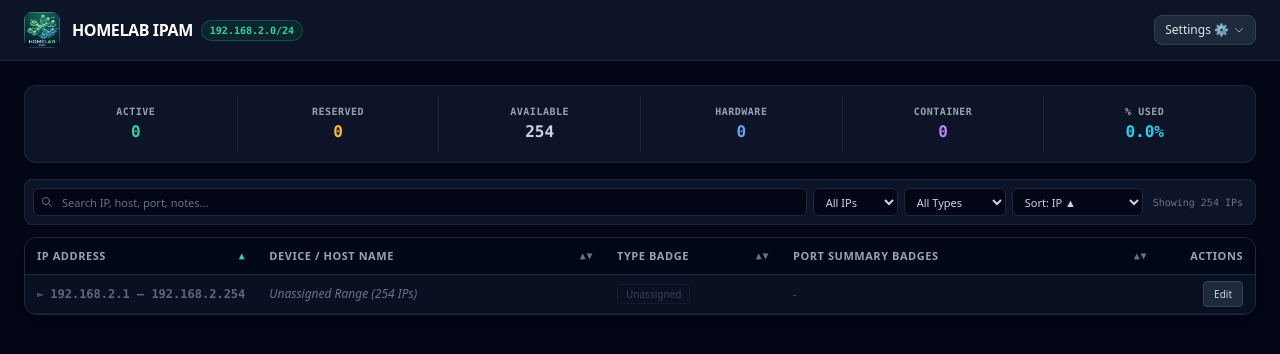
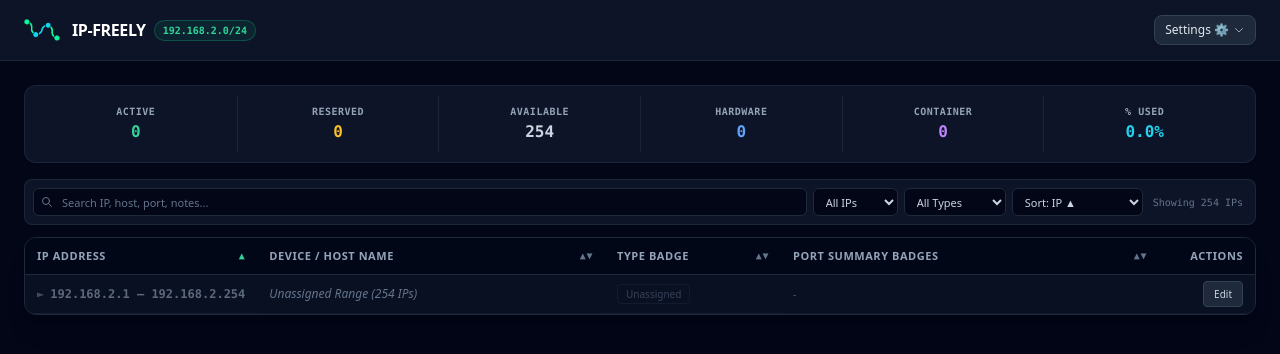
Before and after one commit to mattomeo15/homelab-ipam, a FastAPI app: page / in a window 1280 px wide. Shown: the top 354 px of the page. Run offline with FastAPI, Linux system fonts and the light colour scheme; data comes from the database, SQL or seed files in the repository; parts of the project's set-up code (start-up, migrations or seed data) failed here and were passed over; some libraries are stand-ins or nearby versions.

Commit message:
refactor: rename application to IP-Freely
Update application branding and metadata across backend, frontend, and export templates.

```diff
--- a/exporter.py
+++ b/exporter.py
@@ -7,7 +7,7 @@ def generate_markdown_export(ip_records: List[Dict[str, Any]], subnet: str = "19
     total_services = sum(len(r.get("services", [])) for r in active_records)
 
     md = []
-    md.append(f"# Homelab IPAM Inventory - {subnet}\n")
+    md.append(f"# IP-Freely Inventory - {subnet}\n")
     md.append(f"**Total IPs Tracked:** {len(ip_records)} | **Active/Reserved:** {len(active_records)} | **Free:** {len(free_records)} | **Discovered Services:** {total_services}\n")
     md.append("---\n")
 
@@ -60,7 +60,7 @@ def generate_markdown_export(ip_records: List[Dict[str, Any]], subnet: str = "19
             ip_chips += f" ...and {len(free_ips) - 30} more."
         md.append(ip_chips + "\n")
 
-    md.append("\n*Generated by Homelab IPAM Auto-Discovery Engine*\n")
+    md.append("\n*Generated by IP-Freely Auto-Discovery Engine*\n")
     return "\n".join(md)
 
 
@@ -70,7 +70,7 @@ def generate_text_export(ip_records: List[Dict[str, Any]], subnet: str = "192.16
 
     txt = []
     txt.append("=========================================================================")
-    txt.append(f"                      HOMELAB IPAM NETWORK REPORT                        ")
+    txt.append(f"                        IP-FREELY NETWORK REPORT                         ")
     txt.append(f" Subnet: {subnet}                                                       ")
     txt.append(f" Active: {len(active_records):<3} | Reserved: {sum(1 for r in ip_records if r.get('status')=='Reserved'):<3} | Free: {len(free_records):<3} | Total: {len(ip_records)}")
     txt.append("=========================================================================\n")
--- a/index.html
+++ b/index.html
@@ -3,9 +3,9 @@
   <head>
     <meta charset="UTF-8" />
     <meta name="viewport" content="width=device-width, initial-scale=1.0" />
-    <title>Homelab IPAM</title>
-    <link rel="icon" type="image/png" href="/favicon.png" />
-    <link rel="apple-touch-icon" href="/favicon.png" />
+    <title>IP-Freely</title>
+    <link rel="icon" type="image/png" href="/logo.png" />
+    <link rel="apple-touch-icon" href="/logo.png" />
   </head>
   <body>
     <div id="root"></div>
--- a/main.py
+++ b/main.py
@@ -15,7 +15,7 @@ from exporter import generate_markdown_export, generate_text_export
 DB_PATH = "/data/ipam.db"
 os.makedirs("/data", exist_ok=True)
 
-app = FastAPI(title="Homelab IPAM")
+app = FastAPI(title="IP-Freely")
 
 # SQLite DB Initialization
 def init_db():
@@ -77,6 +77,9 @@ async def get_favicon():
     if os.path.exists("public/favicon.png"):
         from fastapi.responses import FileResponse
         return FileResponse("public/favicon.png", media_type="image/png")
+    if os.path.exists("public/logo.png"):
+        from fastapi.responses import FileResponse
+        return FileResponse("public/logo.png", media_type="image/png")
     raise HTTPException(status_code=404, detail="Favicon not found")
 
 @app.get("/logo.png")
@@ -279,7 +282,7 @@ async def clear_all_data():
     conn.commit()
     conn.close()
     init_db()
-    return {"message": "All saved IPAM data has been cleared successfully"}
+    return {"message": "All saved IP-Freely data has been cleared successfully"}
 
 @app.get("/api/scan/progress")
 async def get_scan_progress():
--- a/metadata.json
+++ b/metadata.json
@@ -1,6 +1,6 @@
 {
-  "name": "Homelab IP Address Manager",
-  "description": "Lightweight single-container IP Address Management (IPAM) web app for homelab subnets (192.168.2.1-254) with auto-discovery, Web UI title detection, nested service tracking, and Markdown/TXT export.",
+  "name": "IP-Freely",
+  "description": "IP-Freely - Lightweight single-container IP Address Management (IPAM) web app for homelab subnets (192.168.2.1-254) with auto-discovery, Web UI title detection, nested service tracking, and Markdown/TXT export.",
   "requestFramePermissions": [],
   "majorCapabilities": ["MAJOR_CAPABILITY_SERVER_SIDE_GEMINI_API"]
 }
--- a/scanner.py
+++ b/scanner.py
@@ -81,7 +81,7 @@ COMMON_PORTS = {
     9090: "Cockpit / Prometheus",
     9091: "Transmission Torrent",
     9696: "Prowlarr",
-    22300: "Homelab App",
+    22300: "IP-Freely App",
     32400: "Plex Media Server",
     62078: "Apple Mobile Device Sync"
 }
--- a/server/network-scanner.ts
+++ b/server/network-scanner.ts
@@ -42,7 +42,7 @@ const COMMON_PORTS: Record<number, string> = {
   9090: 'Cockpit / Prometheus',
   9091: 'Transmission Web',
   9696: 'Prowlarr',
-  22300: 'Homelab Web App',
+  22300: 'IP-Freely App',
   32400: 'Plex Media Server',
   62078: 'Apple Mobile Device Sync'
 };
@@ -107,7 +107,7 @@ function fetchWebTitle(host: string, port: number, timeoutMs = 1200): Promise<st
         timeout: timeoutMs,
         rejectUnauthorized: false,
         headers: {
-          'User-Agent': 'Homelab-IPAM-Scanner/1.0 (Mozilla/5.0)'
+          'User-Agent': 'IP-Freely-Scanner/1.0 (Mozilla/5.0)'
         }
       },
       (res) => {
--- a/src/App.tsx
+++ b/src/App.tsx
@@ -67,7 +67,7 @@ export default function App() {
         setStats(statsData);
       }
     } catch (err) {
-      console.error('Failed to load IPAM inventory:', err);
+      console.error('Failed to load IP-Freely inventory:', err);
     }
   };
 
@@ -114,11 +114,11 @@ export default function App() {
   };
 
   const handleClearData = async () => {
-    if (window.confirm('Are you sure you want to clear all saved IPAM data? This will reset all IP records, hostnames, notes, and custom services to default factory state.')) {
+    if (window.confirm('Are you sure you want to clear all saved IP-Freely data? This will reset all IP records, hostnames, notes, and custom services to default factory state.')) {
       try {
         const res = await fetch('/api/clear', { method: 'POST' });
         if (res.ok) {
-          alert('All saved IPAM data has been cleared.');
+          alert('All saved IP-Freely data has been cleared.');
           await fetchData();
         } else {
           alert('Failed to clear data.');
--- a/src/components/Header.tsx
+++ b/src/components/Header.tsx
@@ -41,14 +41,14 @@ export const Header: React.FC<HeaderProps> = ({
         >
           <img
             src="/logo.png"
-            alt="Homelab IPAM Logo"
+            alt="IP-Freely Logo"
             className="h-8 w-8 sm:h-9 sm:w-9 object-contain rounded-lg flex-shrink-0"
             referrerPolicy="no-referrer"
           />
           <div className="min-w-0">
             <div className="flex items-center space-x-1.5 sm:space-x-2">
               <h1 className="text-xs sm:text-base font-bold tracking-tight text-white leading-tight truncate">
-                HOMELAB IPAM
+                IP-FREELY
               </h1>
               <span className="text-[9px] sm:text-[10px] bg-emerald-500/10 text-emerald-400 border border-emerald-500/30 font-mono font-semibold px-1.5 sm:px-2 py-0.5 rounded-full flex-shrink-0">
                 {subnet || '192.168.2.0/24'}
--- a/src/components/ImportModal.tsx
+++ b/src/components/ImportModal.tsx
@@ -115,7 +115,7 @@ export const ImportModal: React.FC<ImportModalProps> = ({
           <div>
             <h3 className="text-base font-semibold text-white flex items-center">
               <ClipboardList className="w-5 h-5 mr-2 text-emerald-400" />
-              Import Homelab Inventory
+              Import IP-Freely Inventory
             </h3>
             <p className="text-[11px] text-slate-400 mt-1">
               Bypass local cloud scanner isolation by importing or pasting your local IPAM markdown inventory.
@@ -178,7 +178,7 @@ export const ImportModal: React.FC<ImportModalProps> = ({
             <textarea
               value={markdown}
               onChange={(e) => setMarkdown(e.target.value)}
-              placeholder="# Homelab IPAM Inventory&#10;&#10;## Gateway / Router&#10;| IP Address | Hostname | Status | Services & Ports | MAC Address | Notes |&#10;|:---|:---|:---|:---|:---|:---|&#10;| `192.168.2.1` | `omada-controller` | **Active** | [Omada (443)](https://...) | `AA:BB:CC:...` | ..."
+              placeholder="# IP-Freely Inventory&#10;&#10;## Gateway / Router&#10;| IP Address | Hostname | Status | Services & Ports | MAC Address | Notes |&#10;|:---|:---|:---|:---|:---|:---|&#10;| `192.168.2.1` | `omada-controller` | **Active** | [Omada (443)](https://...) | `AA:BB:CC:...` | ..."
               className="w-full flex-1 p-3 bg-slate-950 border border-slate-800 rounded-xl text-xs text-slate-200 placeholder-slate-600 font-mono focus:border-emerald-500 focus:ring-1 focus:ring-emerald-500 outline-none resize-none min-h-[160px]"
             />
           </div>
--- a/src/components/Sidebar.tsx
+++ b/src/components/Sidebar.tsx
@@ -34,7 +34,7 @@ export const Sidebar: React.FC<SidebarProps> = ({
             <Network className="w-5 h-5" />
           </div>
           <div>
-            <h1 className="text-base font-bold tracking-tight text-white leading-tight">HOMELAB IPAM</h1>
+            <h1 className="text-base font-bold tracking-tight text-white leading-tight">IP-FREELY</h1>
             <p className="text-[10px] text-emerald-400 font-mono font-semibold">{stats.subnet}</p>
           </div>
         </div>
--- a/templates/index.html
+++ b/templates/index.html
@@ -3,9 +3,9 @@
 <head>
     <meta charset="UTF-8">
     <meta name="viewport" content="width=device-width, initial-scale=1.0">
-    <title>Homelab IPAM</title>
-    <link rel="icon" type="image/png" href="/favicon.png" />
-    <link rel="apple-touch-icon" href="/favicon.png" />
+    <title>IP-Freely</title>
+    <link rel="icon" type="image/png" href="/logo.png" />
+    <link rel="apple-touch-icon" href="/logo.png" />
     <script src="https://cdn.tailwindcss.com"></script>
     <script>
         tailwind.config = {
@@ -263,10 +263,10 @@
         <div class="max-w-7xl mx-auto flex items-center justify-between gap-2 sm:gap-4">
             <!-- Branding -->
             <a href="/" class="flex items-center space-x-2 sm:space-x-3 min-w-0 hover:opacity-90 transition-opacity">
-                <img src="/logo.png" alt="Homelab IPAM Logo" class="h-8 w-8 sm:h-9 sm:w-9 object-contain rounded-lg flex-shrink-0" referrerPolicy="no-referrer" />
+                <img src="/logo.png" alt="IP-Freely Logo" class="h-8 w-8 sm:h-9 sm:w-9 object-contain rounded-lg flex-shrink-0" referrerPolicy="no-referrer" />
                 <div class="min-w-0">
                     <div class="flex items-center space-x-2">
-                        <h1 class="text-sm sm:text-base font-bold tracking-tight text-white leading-tight truncate">HOMELAB IPAM</h1>
+                        <h1 class="text-sm sm:text-base font-bold tracking-tight text-white leading-tight truncate">IP-FREELY</h1>
                         <span id="headerSubnetBadge" class="text-[10px] bg-emerald-500/10 text-emerald-400 border border-emerald-500/30 font-mono font-semibold px-2 py-0.5 rounded-full flex-shrink-0">192.168.2.0/24</span>
                     </div>
                 </div>
@@ -607,7 +607,7 @@
                     if (stats.subnet) {
                         const badge = document.getElementById('headerSubnetBadge');
                         if (badge) badge.innerText = stats.subnet;
-                        document.title = `Homelab IPAM - ${stats.subnet}`;
+                        document.title = `IP-Freely - ${stats.subnet}`;
                     }
                 }
                 updateStats();
@@ -1259,11 +1259,11 @@
         }
 
         async function confirmClearData() {
-            if (confirm("Are you sure you want to clear all saved IPAM data? This will reset all IP records, hostnames, notes, and custom services to default factory state.")) {
+            if (confirm("Are you sure you want to clear all saved IP-Freely data? This will reset all IP records, hostnames, notes, and custom services to default factory state.")) {
                 try {
                     const res = await fetch('/api/clear', { method: 'POST' });
                     if (res.ok) {
-                        alert("All saved IPAM data has been cleared.");
+                        alert("All saved IP-Freely data has been cleared.");
                         fetchIPs();
                     } else {
                         alert("Failed to clear data.");
```
Also changed, not shown: server.ts (+8 -8 lines), public/favicon.png (deleted), public/logo.png.
